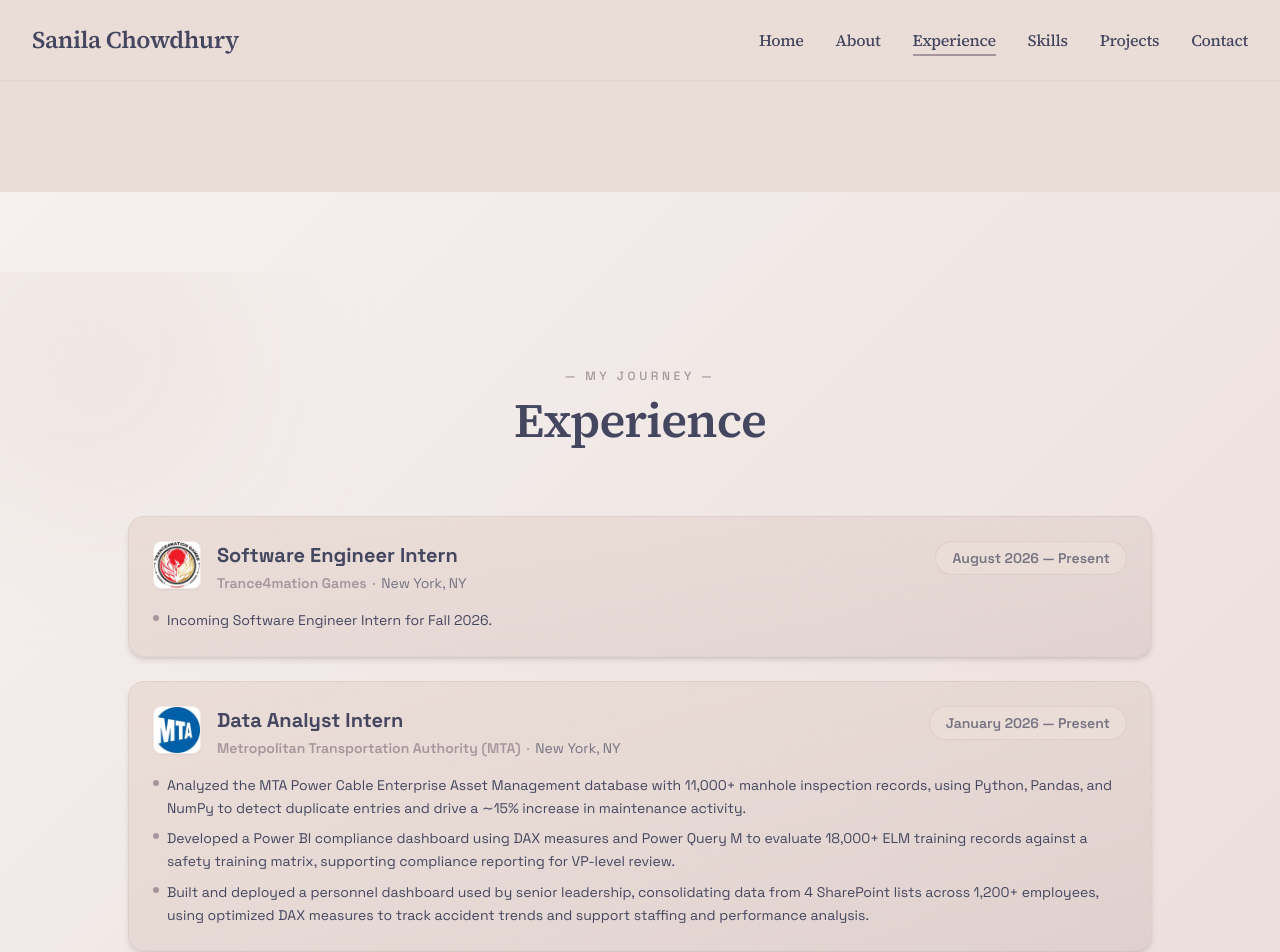
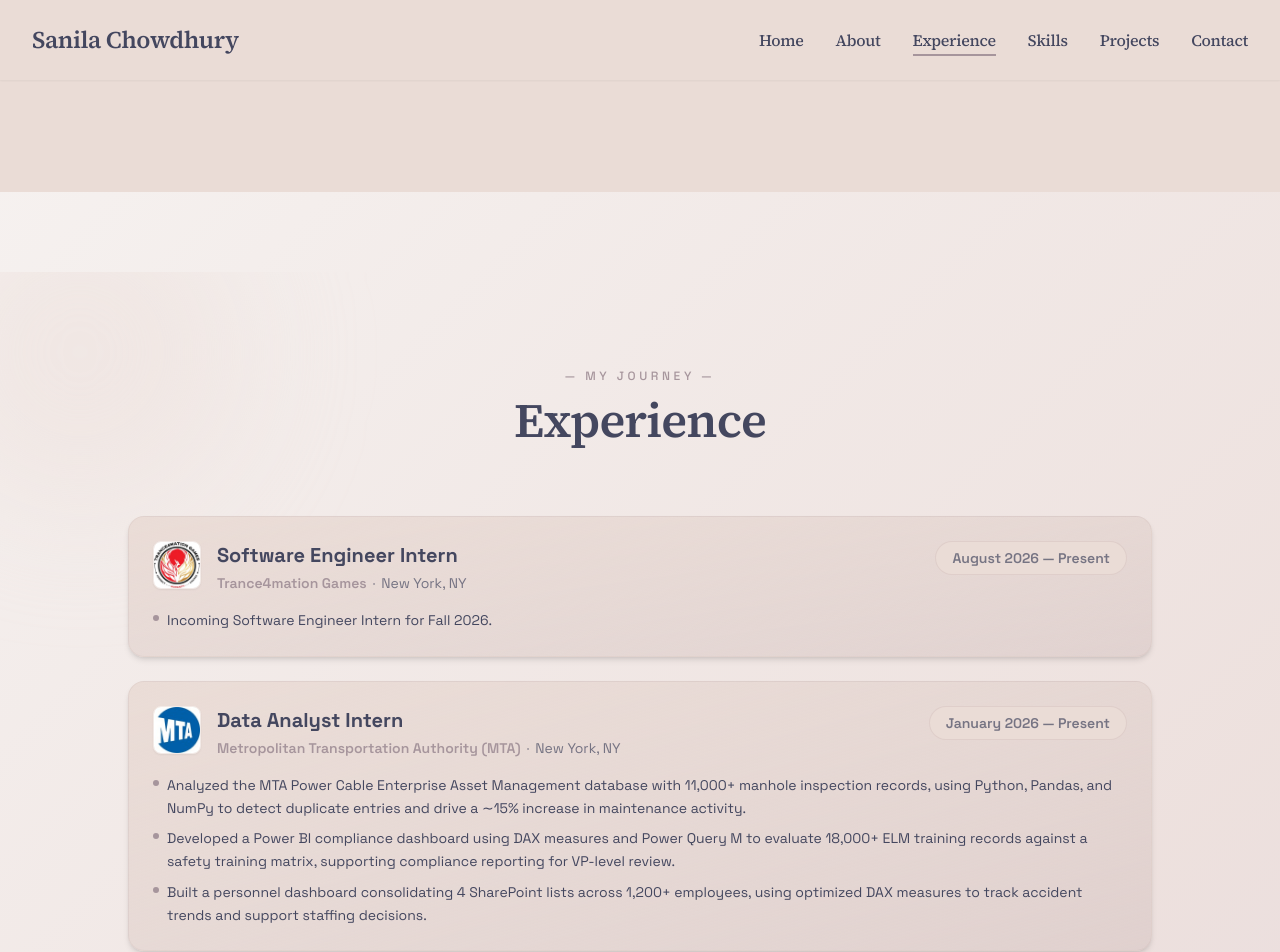
Before and after one commit to sanilac6459/portfolio, a React (Vite) app: page /experience in a window 1280 px wide. Shown: the top 952 px of the page. Built offline with nearby package versions, Linux system fonts and the light colour scheme.

Commit message:
update mta bullet

```diff
--- a/src/components/ExperienceSection.tsx
+++ b/src/components/ExperienceSection.tsx
@@ -34,7 +34,7 @@ const experiences: ExperienceProps[] = [
     bullets: [
       "Analyzed the MTA Power Cable Enterprise Asset Management database with 11,000+ manhole inspection records, using Python, Pandas, and NumPy to detect duplicate entries and drive a ∼15% increase in maintenance activity.",
       "Developed a Power BI compliance dashboard using DAX measures and Power Query M to evaluate 18,000+ ELM training records against a safety training matrix, supporting compliance reporting for VP-level review.",
-      "Built and deployed a personnel dashboard used by senior leadership, consolidating data from 4 SharePoint lists across 1,200+ employees, using optimized DAX measures to track accident trends and support staffing and performance analysis.",
+      "Built a personnel dashboard consolidating 4 SharePoint lists across 1,200+ employees, using optimized DAX measures to track accident trends and support staffing decisions.",
     ],
   },
   {
```
